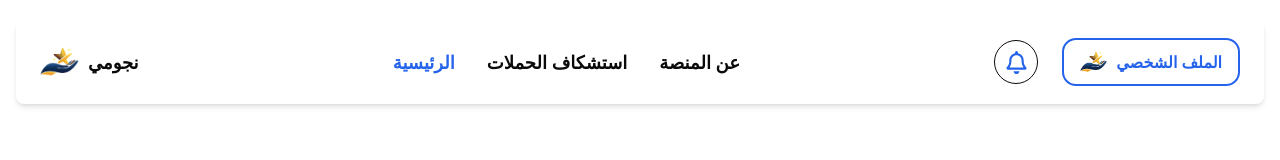
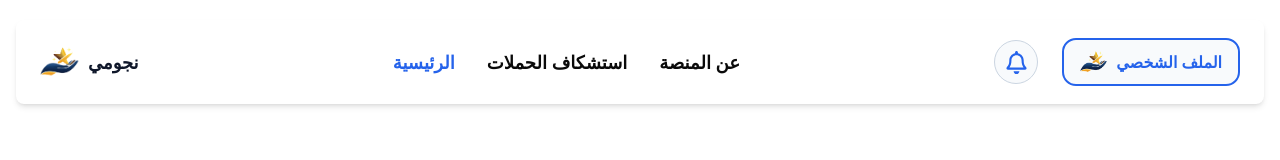
Before and after one commit to ZenatyAh/grow-fund, a Next.js app: page / in a window 1280 px wide. Shown: the top 160 px of the page. Built offline with nearby package versions, Linux system fonts and the light colour scheme.

Commit message:
Add new colors to globals.css file

```diff
--- a/src/app/globals.css
+++ b/src/app/globals.css
@@ -4,17 +4,21 @@
 :root {
   --bg-soft-blue: #eef2f7;
   --bg-bold-blue: #2563eb;
+  --bg-light-blue: #eff6ff;
   --bg-slate-100: #e2e8f0;
+  --bg-slate-200: #cbd5e1;
+  --slate-700: #334155;
   --bg-section: #252525;
   --bg-green-light: #34c759;
   --bg-green-dark: #007229;
+  --Light-grayish-blue: #f8fafc;
   --neutral-dark: #333333;
   --brand-primary: #2f5a8c;
   --text-primary: #0f264d;
   --text-secondary: #425a7a;
+  --text-third: #0f172a;
   --text-muted: #8a97a8;
   --gray-medium: #a0a0a0;
-  --border-default: #e2e8f0;
   --primary-cta: #f5a92a;
   --bg-app: #fbfcff;
 
```
